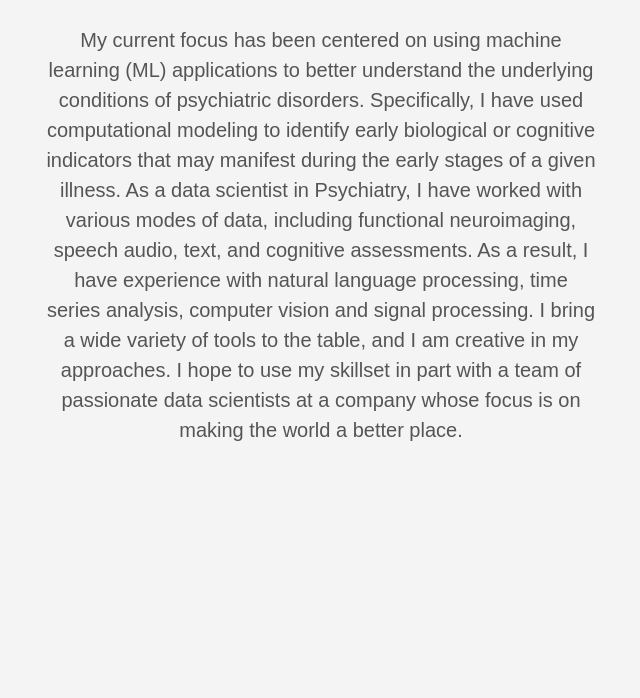
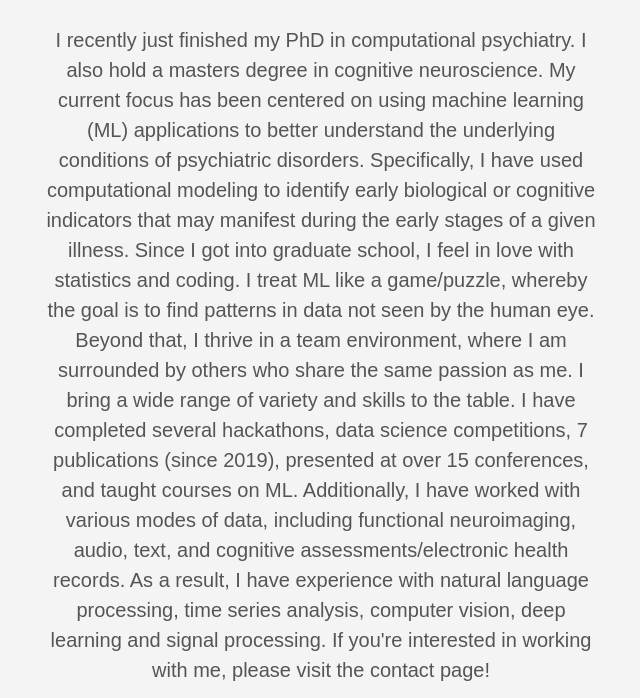
Before and after one commit to jsawalha/jeff_portfolio, a plain HTML site: page about/index.html in a window 1280 px wide. Shown: the part 1362-2060 px from the top of the page, without its empty margins (319-959 px from the left). Drawn offline with Linux system fonts and the light colour scheme.

Commit message:
Update index.html

```diff
--- a/about/index.html
+++ b/about/index.html
@@ -128,7 +128,14 @@
         </figcaption>
 </figure>
 
-<p>My current focus has been centered on using machine learning (ML) applications to better understand the underlying conditions of psychiatric disorders. Specifically, I have used computational modeling to identify early biological or cognitive indicators that may manifest during the early stages of a given illness. As a data scientist in Psychiatry, I have worked with various modes of data, including functional neuroimaging, speech audio, text, and cognitive assessments. As a result, I have experience with natural language processing, time series analysis, computer vision and signal processing. I bring a wide variety of tools to the table, and I am creative in my approaches. I hope to use my skillset in part with a team of passionate data scientists at a company whose focus is on making the world a better place.</p>
+<p>
+I recently just finished my PhD in computational psychiatry. I also hold a masters degree in cognitive neuroscience. My current focus has been centered on using machine learning (ML) applications to better understand the underlying conditions of psychiatric disorders. Specifically, I have used computational modeling to identify early biological or cognitive indicators that may manifest during the early stages of a given illness.
+
+Since I got into graduate school, I feel in love with statistics and coding. I treat ML like a game/puzzle, whereby the goal is to find patterns in data not seen by the human eye. Beyond that, I thrive in a team environment, where I am surrounded by others who share the same passion as me.
+
+I bring a wide range of variety and skills to the table. I have completed several hackathons, data science competitions, 7 publications (since 2019), presented at over 15 conferences, and taught courses on ML. Additionally, I have worked with various modes of data, including functional neuroimaging, audio, text, and cognitive assessments/electronic health records. As a result, I have experience with natural language processing, time series analysis, computer vision, deep learning and signal processing.
+
+If you're interested in working with me, please visit the contact page!</p>
 </section>
     <section class="flex-ns flex-wrap justify-around mt5">
 
```
